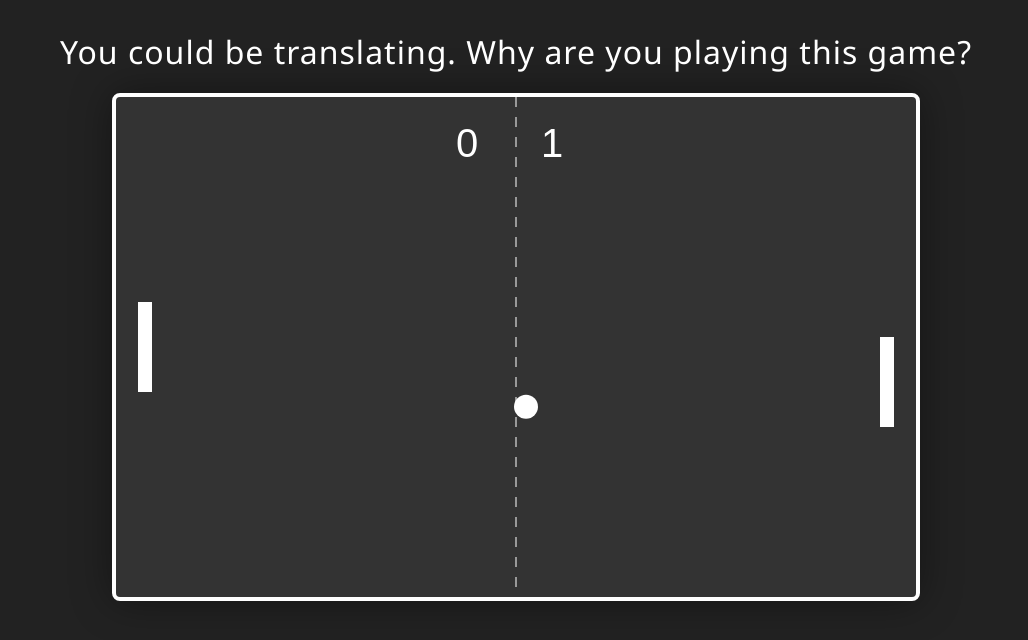
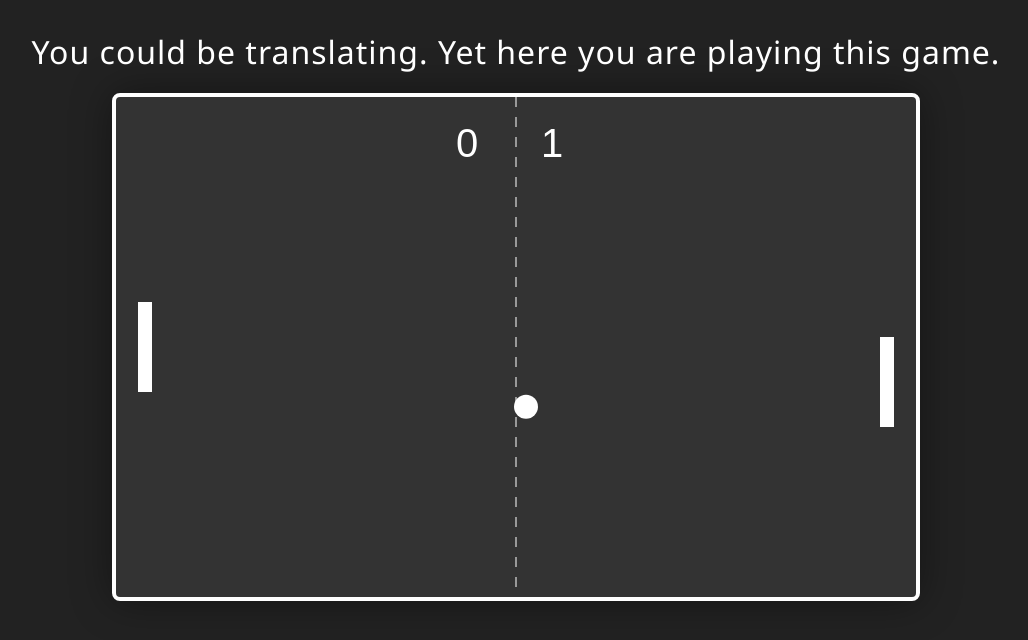
Before and after one commit to Quinna-create/pong, a plain HTML site: page index.html in a window 1280 px wide. Shown: the whole page, without its empty margins (124-1152 px from the left). Drawn offline with Linux system fonts and the light colour scheme.

Commit message:
Update heading text in index.html

```diff
--- a/index.html
+++ b/index.html
@@ -6,7 +6,7 @@
     <link rel="stylesheet" href="style.css">
 </head>
 <body>
-    <h1>You could be translating. Why are you playing this game?</h1>
+    <h1>You could be translating. Yet here you are playing this game.</h1>
     <canvas id="pong" width="800" height="500"></canvas>
     <script src="script.js"></script>
 </body>
```
